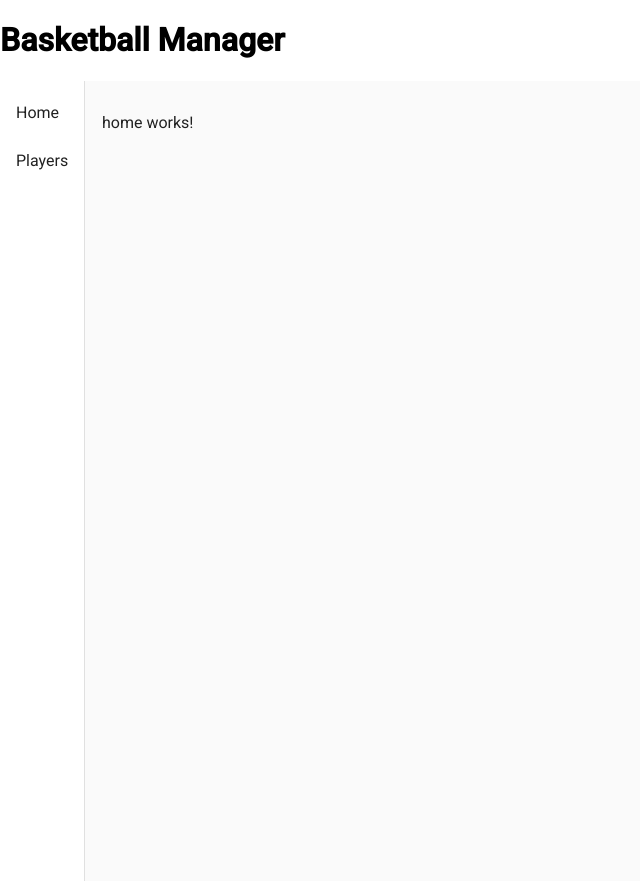
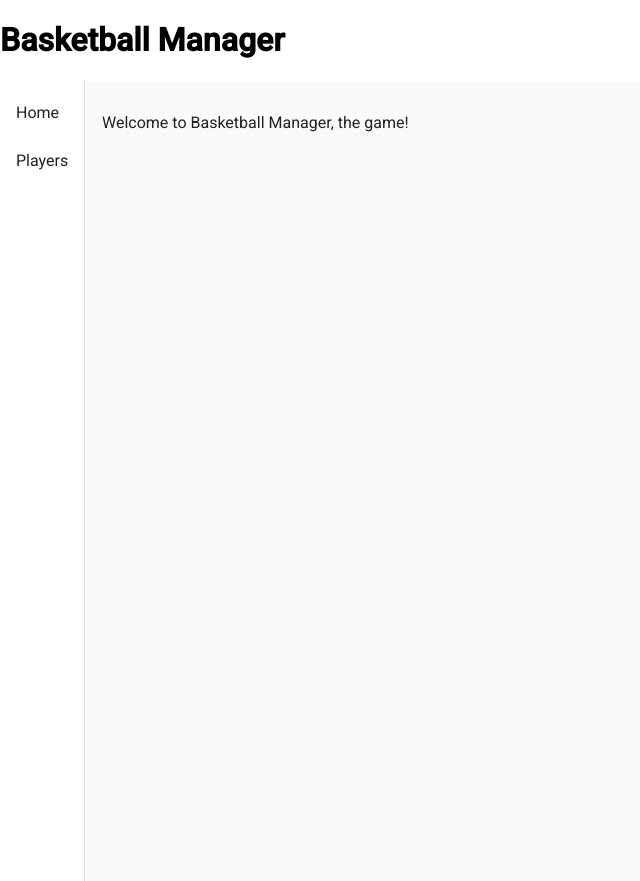
Before and after one commit to apacheco37/basketball-manager-web, an Angular app: page / in a window 1280 px wide. Shown: the whole page, without its empty margins (0-640 px from the left). Built offline with nearby package versions, Linux system fonts and the light colour scheme.

Commit message:
Modify welcome message

```diff
--- a/src/app/features/home/home.component.html
+++ b/src/app/features/home/home.component.html
@@ -1 +1 @@
-<p>home works!</p>
+<p>Welcome to Basketball Manager, the game!</p>
```
